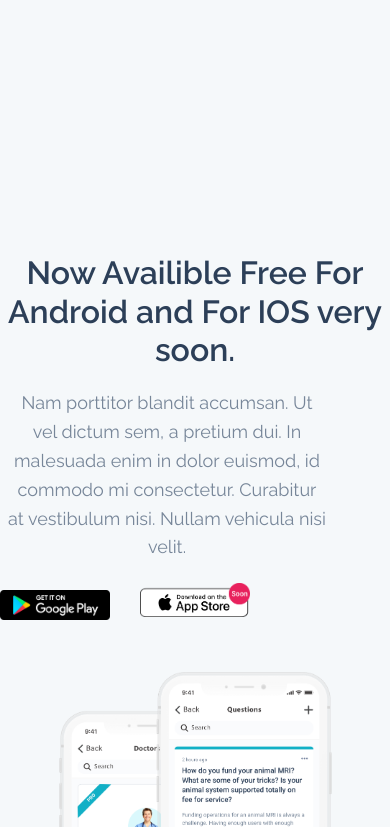
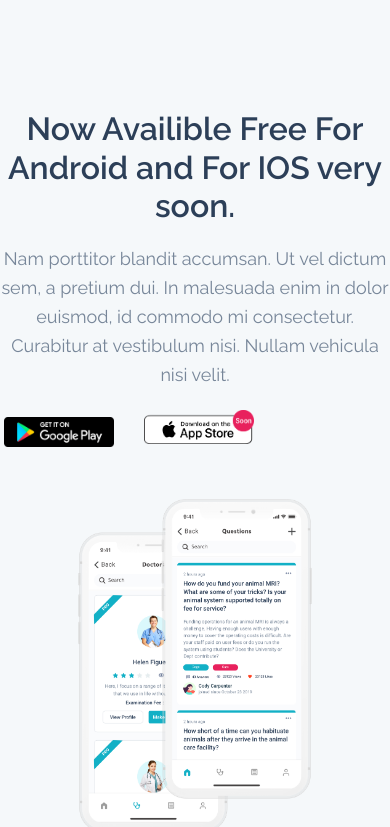
Before and after one commit to eng-mahmoud-adel/Zoorest-React.js, a React (Create React App) app: page / in a window 390 px wide. Shown: the part 997-1824 px from the top of the page. Built offline with nearby package versions, Linux system fonts and the light colour scheme; no server answers.

Commit message:
adjusting responsive in download-section in homepage https://trello.com/c/FGK2BmVx/

```diff
--- a/src/pages/Home/DownloadAppSection.jsx
+++ b/src/pages/Home/DownloadAppSection.jsx
@@ -16,11 +16,11 @@ const DownloadAppSection = (props) => {
                 </LazyLoad>
             </div>
             <div className="col-md-6 wrap-section order-md-2 order-1 text-center text-md-left mb-5">
-                <h1 className="title font-weight-bold">{downloadData.title}</h1>
+                <h1 className="title font-weight-bold mt-0 mt-md-5 pt-0 pt-md-5">{downloadData.title}</h1>
                 <div className="wrapper">
                     <p className="desc">{downloadData.description}</p>
                     <div className="row">
-                        <div className="col-4">
+                        <div className="col-xl-5 col-lg-5 col-md-6 col-4 ml-1 ml-sm-0">
                             <a href="https://play.google.com/store/apps/details?id=com.zoorest.zoorestapp"
                                target="_blank">
                                 <LazyLoad unmountIfInvisible={true} once={true}
@@ -29,7 +29,7 @@ const DownloadAppSection = (props) => {
                                 </LazyLoad>
                             </a>
                         </div>
-                        <div className="col-4">
+                        <div className="col-xl-5 col-lg-5 col-md-6 col-4">
                             <a href="#" target="_blank">
                                 <LazyLoad unmountIfInvisible={true} once={true}
                                           placeholder={<h5 className="lazy loading">loading...</h5>}>
--- a/src/pages/Home/index.jsx
+++ b/src/pages/Home/index.jsx
@@ -17,7 +17,7 @@ const HomeContainer = (props) => {
 
     return (
         <Fragment>
-            <section id="section-hero" className="container">
+            <section id="section-hero" className="container pt-sm-5 pt-0 pb-5">
                 <HeroSection data={props.heroData}/>
             </section>
 
--- a/src/sass/pages/_home.scss
+++ b/src/sass/pages/_home.scss
@@ -1,12 +1,9 @@
 /* start hero section */
 #section-hero {
   margin-top: 100px;
-  padding-bottom: $padding-64;
-
   .title {
     color: $black-color;
     font-size: $font-size-64;
-    margin-top: $margin-64;
   }
 
   .wrapper {
@@ -25,9 +22,24 @@
   padding: $padding-64 0;
   .image-section {
     img {
-      max-width: 70%;
       display: block;
       margin: auto;
+      // for extra small screens
+      @media (max-width: 575.98px) {
+        max-width: 60%;
+      }
+      // for small screens
+      @media (min-width: 576px) {
+        max-width: 70%;
+      }
+      // for medium screens
+      @media (min-width: 768px) {
+        max-width: 90%;
+      }
+      // for large screens
+      @media (min-width: 992px) {
+        max-width: 70%;
+      }
     }
   }
 
@@ -39,9 +51,20 @@
   .wrap-section {
     .wrapper {
       .desc {
-        padding: $padding-12 $padding-64 $padding-12 $padding-8;
         color: $gray-color;
         font-size: $font-size-18;
+        // for extra small screens
+        @media (max-width: 575.98px) {
+          padding: $padding-12 0 $padding-12 0;
+        }
+        // for small screens
+        @media (min-width: 576px) {
+          padding: $padding-12 0 $padding-12 0;
+        }
+        // for large screens
+        @media (min-width: 992px) {
+          padding: $padding-12 $padding-64 $padding-12 $padding-8;
+        }
       }
       .app-store-image {
         transform: translateY(-7px);
```
